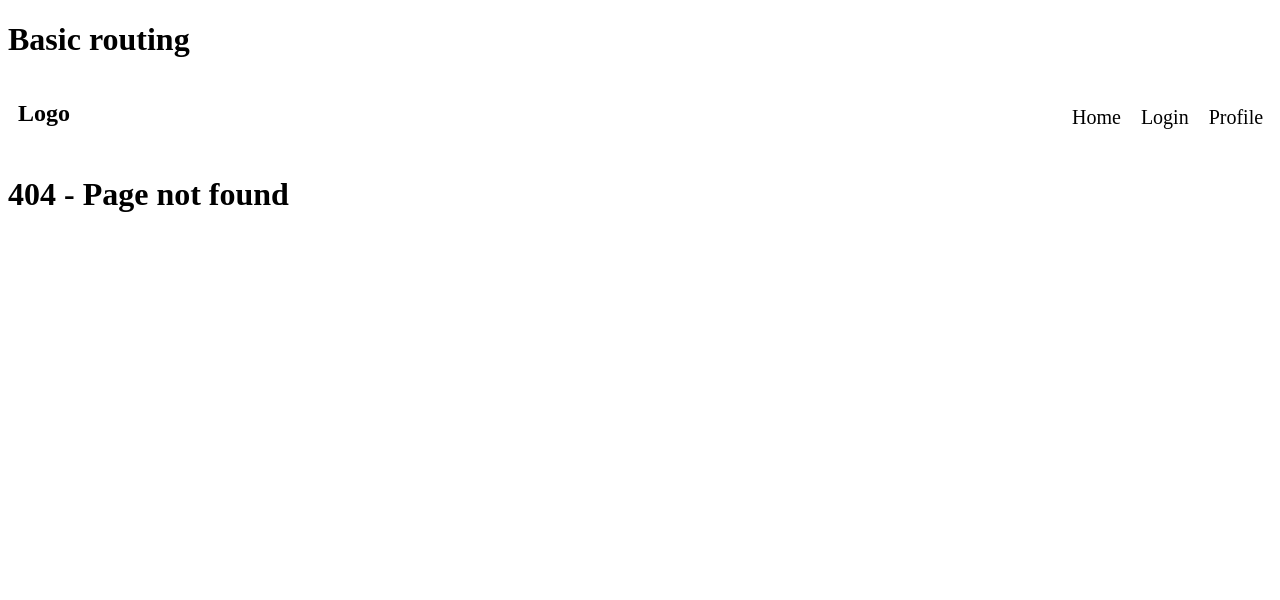
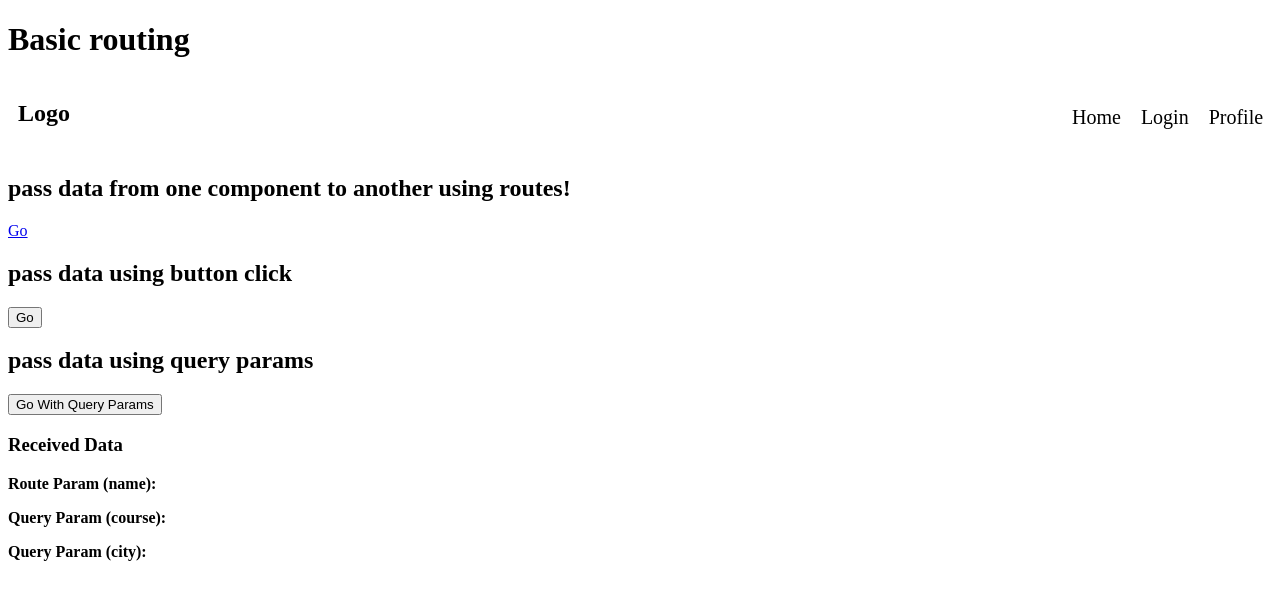
Before and after one commit to AryanNai08/Angular-Tutorial, an Angular app: page /pass-data in a window 1280 px wide. Before the commit this address had no page. Shown: the top 600 px of the page. Built offline with nearby package versions, Linux system fonts and the light colour scheme.

Commit message:
(Angular):-pass data using routing

```diff
--- a/src/app/app.html
+++ b/src/app/app.html
@@ -36,3 +36,8 @@
     <!-- rotues -->
      <app-header></app-header>
       <router-outlet></router-outlet>
+      <!-- this line is needed to render the component based on the route -->
+
+      <!-- pass data from one component to another using routes -->
+       <!-- <app-pass-data></app-pass-data>  -->
+         <!-- we comment this linenecause we are rendering this component based on the route and if we render it here then it will always render and we want to render it only when we navigate to that route  -->
--- a/src/app/app.routes.ts
+++ b/src/app/app.routes.ts
@@ -3,10 +3,13 @@ import { Login } from './login/login';
 import { ProfileComponenet } from './profile/profile';
 import { Home } from './home/home';
 import { PageNotFound } from './page-not-found/page-not-found';
+import { PassData } from './pass-data/pass-data';
 
 export const routes: Routes = [
     {path:'login',component:Login},
     {path:'profile',component:ProfileComponenet},
     {path:'',component:Home},
+    {path:'pass-data',component:PassData},
+    {path:'pass-data/:name',component:PassData},
     {path:'**',component:PageNotFound}
 ];
--- a/src/app/app.ts
+++ b/src/app/app.ts
@@ -11,10 +11,11 @@ import { EffectComponenet } from './effect-componenet/effect-componenet';
 import { ToDoList } from './to-do-list/to-do-list';
 import { Directives } from './directives/directives';
 import { Header } from './header/header';
+import { PassData } from './pass-data/pass-data';
 
 @Component({
   selector: 'app-root',
-  imports: [RouterOutlet,Login,ProfileComponenet,Countercomponent,StyleOperaterComponenet,ControlFlowComponent,SignalComponent,EffectComponenet,ToDoList,Directives,RouterOutlet,RouterLink,Header,],
+  imports: [RouterOutlet,Login,ProfileComponenet,Countercomponent,StyleOperaterComponenet,ControlFlowComponent,SignalComponent,EffectComponenet,ToDoList,Directives,RouterOutlet,RouterLink,Header,PassData],
   templateUrl: './app.html',
   styleUrl: './app.css'
 })
--- /dev/null
+++ b/src/app/pass-data/pass-data.html
@@ -0,0 +1,13 @@
+<h2>pass data from one component to another using routes!</h2>
+<a [routerLink]="['/pass-data', 'Aryan Nai']">Go</a>
+
+<h2>pass data using button click</h2>
+<button (click)="goToProfile()">Go</button>
+
+<h2>pass data using query params</h2>
+<button (click)="goWithQueryParams()">Go With Query Params</button>
+
+<h3>Received Data</h3>
+<p><strong>Route Param (name):</strong> {{ name }}</p>
+<p><strong>Query Param (course):</strong> {{ course }}</p>
+<p><strong>Query Param (city):</strong> {{ city }}</p>
--- /dev/null
+++ b/src/app/pass-data/pass-data.ts
@@ -0,0 +1,40 @@
+import { Component } from '@angular/core';
+import { ActivatedRoute, RouterLink,Router } from '@angular/router';
+
+@Component({
+  selector: 'app-pass-data',
+  imports: [RouterLink],
+  templateUrl: './pass-data.html',
+  styleUrl: './pass-data.css',
+})
+export class PassData {
+  name: string | null= '';
+  course: string | null= '';
+  city: string | null= '';
+
+  constructor(private route: ActivatedRoute, private router: Router) {}
+
+  ngOnInit() {
+    this.route.params.subscribe((params) => {
+      this.name = params['name'];
+    });
+
+    this.route.queryParams.subscribe((queryParams) => {
+      this.course = queryParams['course'];
+      this.city = queryParams['city'];
+    });
+  }
+
+  goToProfile() {
+    this.router.navigate(['/pass-data', 'Aryan B Nai']);
+  }
+
+  goWithQueryParams() {
+    this.router.navigate(['/pass-data'], {
+      queryParams: {
+        course: 'Angular',
+        city: 'Pune',
+      },
+    });
+  }
+}
```
Also changed, not shown: src/app/pass-data/pass-data.css (added), 1 other file (tests, documents, lock files or other folders).
